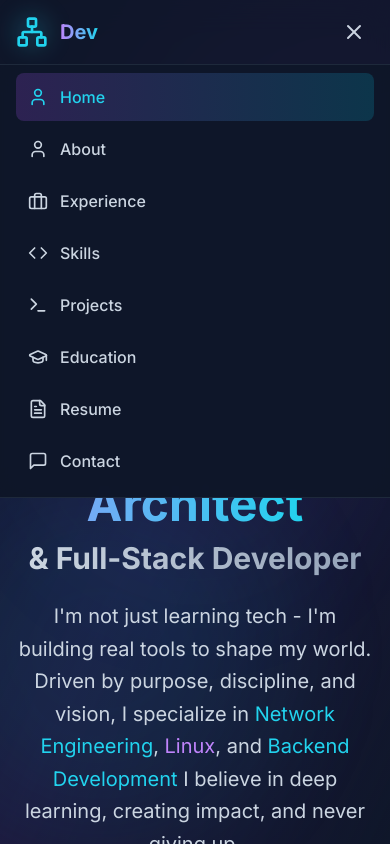
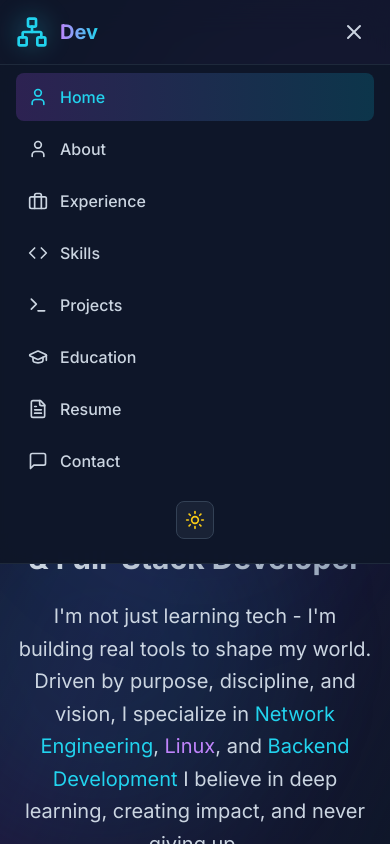
Before and after one commit to AbdellahiAhmed/MyPortfolio, a React (Vite) app: page / in a window 390 px wide. Both pictures are taken after a click on the button 354 px from the left and 32 px from the top of the page. Shown: the top 844 px of the page. Built offline with nearby package versions, Linux system fonts and the light colour scheme.

Commit message:
make the boutton Dark/Light responsive

```diff
--- a/src/App.tsx
+++ b/src/App.tsx
@@ -141,6 +141,19 @@ const Portfolio = () => {
                   <span>{label}</span>
                 </button>
               ))}
+              <div className="flex justify-center py-3">
+                <button
+                  onClick={() => setTheme(theme === 'dark' ? 'light' : 'dark')}
+                  className="p-2 rounded-lg border border-slate-700 bg-slate-800/70 hover:bg-slate-700 transition-colors"
+                  aria-label="Toggle Dark/Light Mode"
+                >
+                  {theme === 'dark' ? (
+                    <Sun className="h-5 w-5 text-yellow-400" />
+                  ) : (
+                    <Moon className="h-5 w-5 text-slate-300" />
+                  )}
+                </button>
+              </div>
             </div>
           </div>
         )}
```
